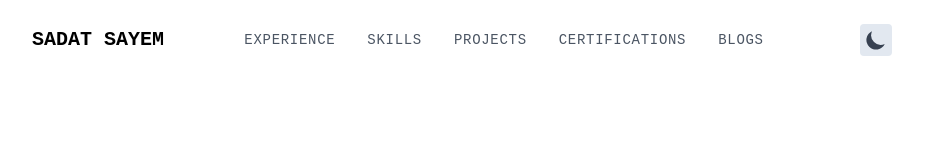
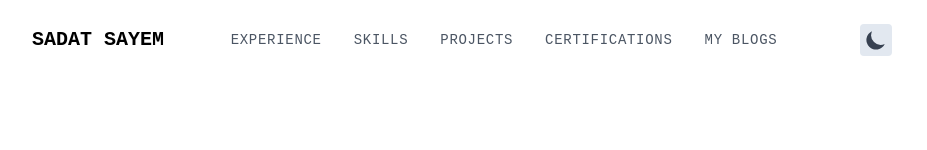
Before and after one commit to caffeines/caffeines.github.io, a Next.js app: page / in a window 1280 px wide. Shown: the top 150 px of the page, without its empty margins (176-1103 px from the left). Built offline with nearby package versions, Linux system fonts and the light colour scheme.

Commit message:
fix: update navigation link text to 'My Blogs' and improve blog redirection message

```diff
--- a/components/Navigation.js
+++ b/components/Navigation.js
@@ -67,7 +67,7 @@ const Nav = () => {
                 <Navbar.Link>
                     <Link href="/blogs">
                         <a className={getBtnCssClass("/blogs")}>
-                            Blogs
+                            My Blogs
                         </a>
                     </Link>
                 </Navbar.Link>
--- a/pages/page/[id].js
+++ b/pages/page/[id].js
@@ -9,14 +9,18 @@ export default function BlogRedirectPage() {
   const { id } = router.query;
 
   useEffect(() => {
-    router.replace(`/blogs/page/${id}`, undefined, { shallow: true });
-  }, [id, router]);
+    /* eslint-disable */
+    router.replace(`/blogs/page/${id}`);
+  }, [id]);
 
   return (
     <div className="max-w-4xl mx-auto antialiased">
       <Head>
         <title>Redirecting</title>
       </Head>
+      <p>
+        Redirecting to the blog page...
+      </p>
     </div>
   );
 }
```
